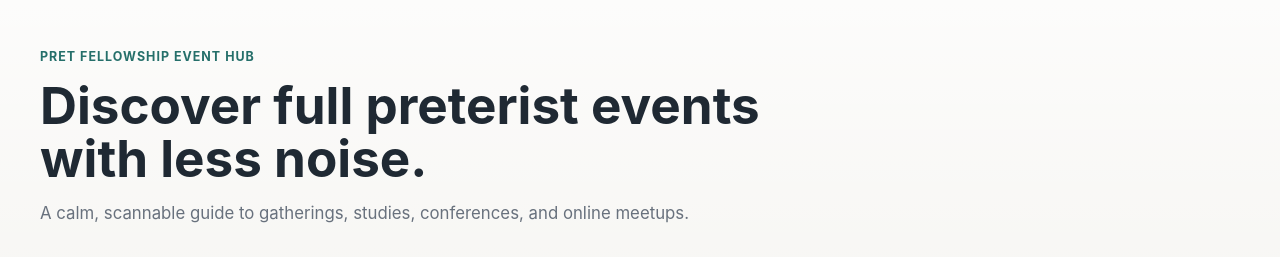
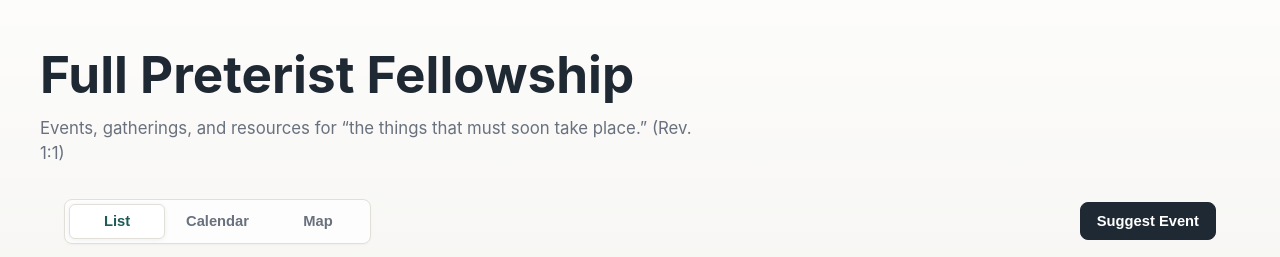
Before and after one commit to PretFellowship/pretfellowship.github.io, a React (Vite) app: page / in a window 1280 px wide. Shown: the top 257 px of the page. Built offline with nearby package versions, Linux system fonts and the light colour scheme; no server answers.

Commit message:
better title

```diff
--- a/src/App.css
+++ b/src/App.css
@@ -15,15 +15,6 @@
 .header-content {
   max-width: 1200px;
   margin: 0 auto;
-}
-
-.header-kicker {
-  color: var(--color-accent);
-  font-size: 0.78rem;
-  font-weight: 700;
-  letter-spacing: 0.08em;
-  margin-bottom: 0.75rem;
-  text-transform: uppercase;
 }
 
 .app-header h1 {
--- a/src/App.jsx
+++ b/src/App.jsx
@@ -88,9 +88,8 @@ function App() {
     <div className="app">
       <header className="app-header">
         <div className="header-content">
-          <div className="header-kicker">Pret Fellowship Event Hub</div>
-          <h1>Discover full preterist events with less noise.</h1>
-          <p className="subtitle">A calm, scannable guide to gatherings, studies, conferences, and online meetups.</p>
+          <h1>Full Preterist Fellowship</h1>
+          <p className="subtitle">Events, gatherings, and resources for “the things that must soon take place.” (Rev. 1:1)</p>
         </div>
       </header>
 
```
Also changed, not shown: 1 other file (tests, documents, lock files or other folders).
